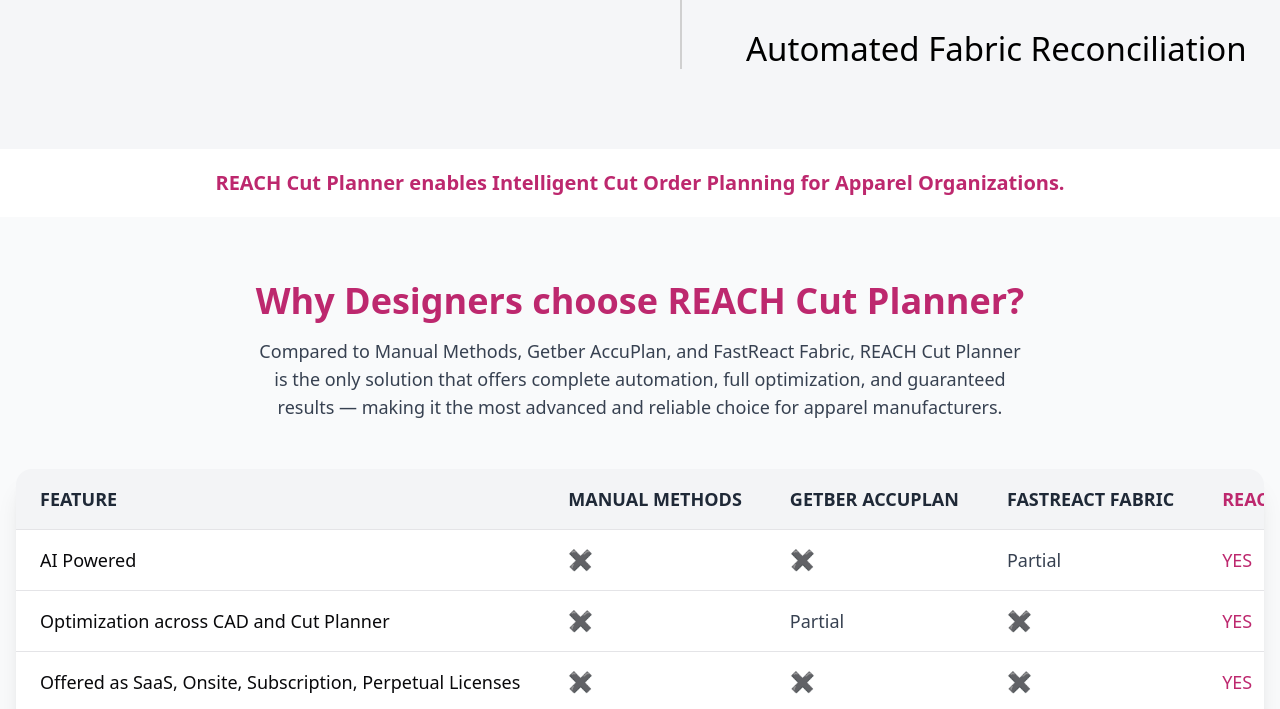
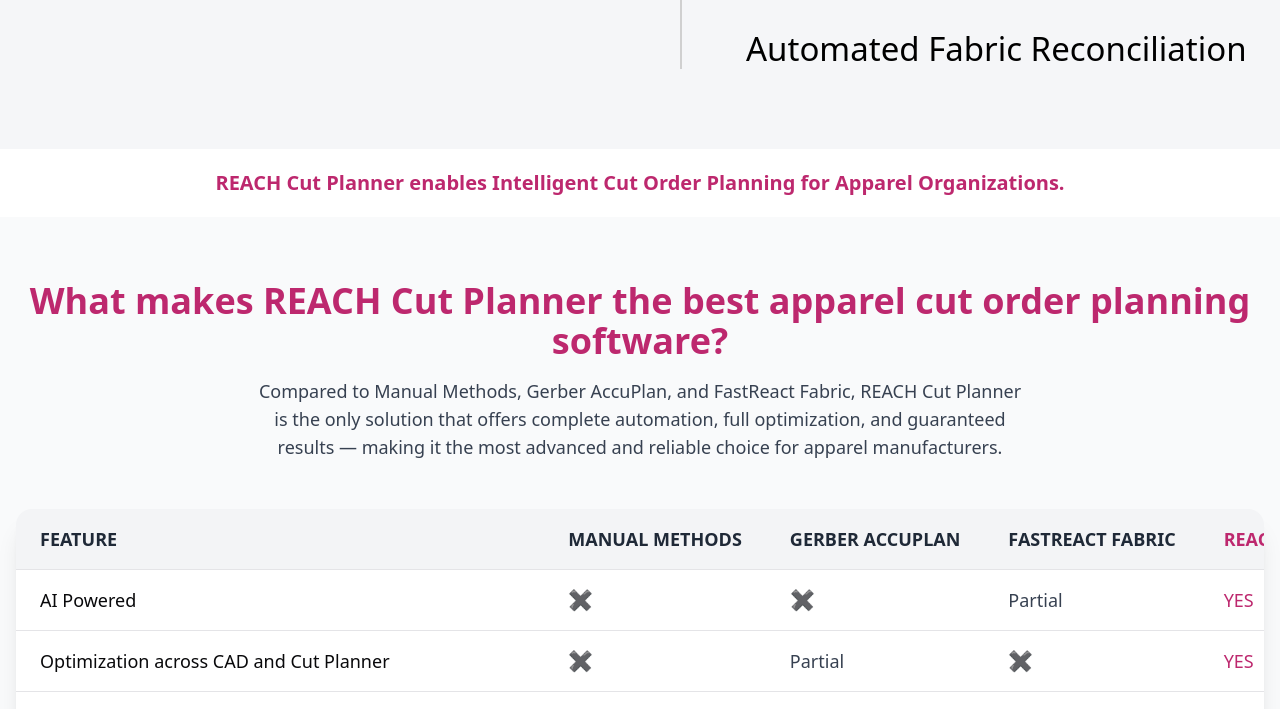
Before and after one commit to Reach-CutPlanner/Reach-Cutplanner, a React (Vite) app: page / in a window 1280 px wide. Shown: the part 534-1243 px from the top of the page. Built offline with nearby package versions, Linux system fonts and the light colour scheme.

Commit message:
Initial commit

```diff
--- a/src/pages/Home/components/ComparisonTable.tsx
+++ b/src/pages/Home/components/ComparisonTable.tsx
@@ -5,10 +5,10 @@ const ComparisonTable = () => {
 
         {/* Title */}
         <h2 className="text-center text-4xl font-bold text-primary mb-4">
-          Why Designers choose REACH Cut Planner?
+          What makes REACH Cut Planner the best apparel cut order planning software?
         </h2>
         <p className="text-center text-lg text-gray-700 max-w-3xl mx-auto mb-12">
-          Compared to Manual Methods, Getber AccuPlan, and FastReact Fabric, REACH Cut Planner is the only solution that offers complete automation, full optimization, and guaranteed results — making it the most advanced and reliable choice for apparel manufacturers.
+          Compared to Manual Methods, Gerber AccuPlan, and FastReact Fabric, REACH Cut Planner is the only solution that offers complete automation, full optimization, and guaranteed results — making it the most advanced and reliable choice for apparel manufacturers.
         </p>
 
         {/* Table */}
@@ -18,7 +18,7 @@ const ComparisonTable = () => {
               <tr>
                 <th className="py-4 px-6 font-semibold">FEATURE</th>
                 <th className="py-4 px-6 font-semibold">MANUAL METHODS</th>
-                <th className="py-4 px-6 font-semibold">GETBER ACCUPLAN</th>
+                <th className="py-4 px-6 font-semibold">GERBER ACCUPLAN</th>
                 <th className="py-4 px-6 font-semibold">FASTREACT FABRIC</th>
                 <th className="py-4 px-6 font-semibold text-primary">REACH CUT PLANNER</th>
               </tr>
```
